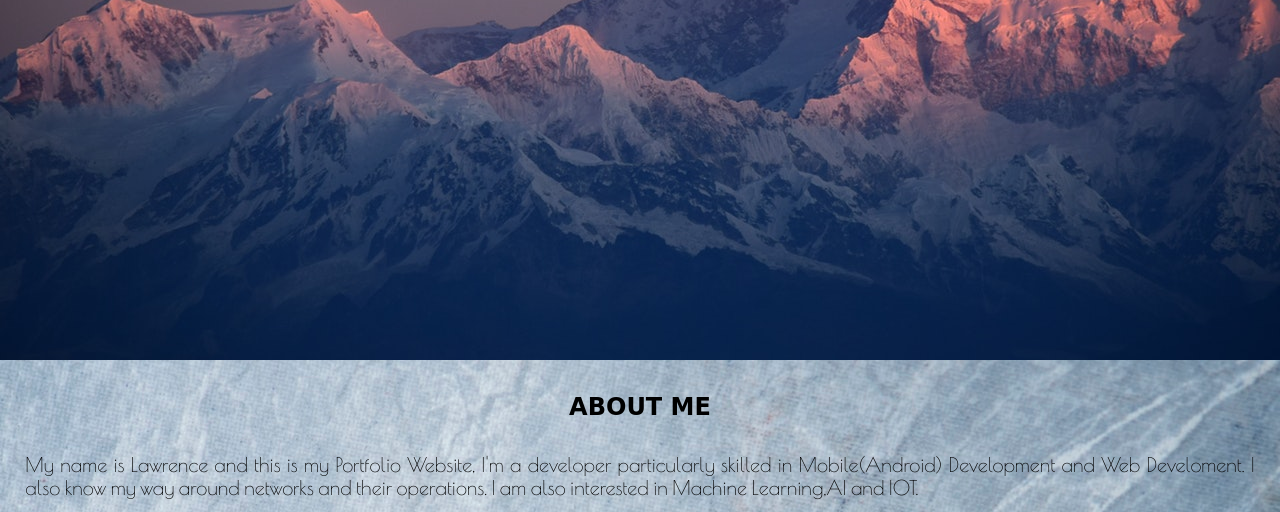
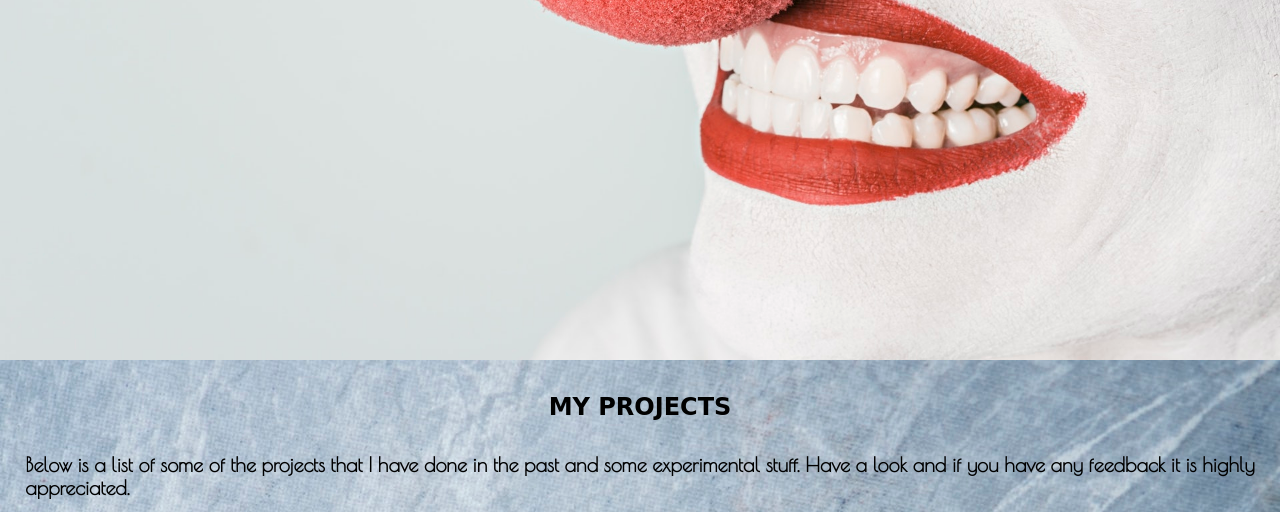
Before and after one commit to lawrence254/ipproject, a plain HTML site: page index.html in a window 1280 px wide. Shown: the part 440-952 px from the top of the page. Drawn offline with nearby package versions, Linux system fonts and the light colour scheme.

Commit message:
Change the cover image to a laughing man

```diff
--- a/css/style.css
+++ b/css/style.css
@@ -24,7 +24,7 @@ html,body{
 #cover{
   	height: 100%;
   	width: 100%;
-  	background-image: url('../images/back.jpeg');
+  	background-image: url('../images/cover.jpg');
   	background-size: cover;
     padding: 0%;
     margin: 0%;
--- a/index.html
+++ b/index.html
@@ -12,11 +12,6 @@
       </div>
     </div>
     <div id="container">
-      <div class="intro">
-        <h2>ABOUT ME</h2>
-        <p>My name is Lawrence and this is my Portfolio Website, I'm a developer particularly skilled in Mobile(Android) Development and Web Develoment. I also know my way
-        around networks and their operations. I am also interested in Machine Learning,AI and IOT.</p>
-      </div>
       <div class="projects">
         <h2>MY PROJECTS</h2>
         <p>Below is a list of some of the projects that I have done in the past and some experimental stuff. Have a look and if you have any feedback it is highly appreciated.</p>
@@ -47,6 +42,11 @@
         </div>
       </div>
       </div>
+      <div class="intro">
+        <h2>ABOUT ME</h2>
+        <p>My name is Lawrence and this is my Portfolio Website, I'm a developer particularly skilled in Mobile(Android) Development and Web Develoment. I also know my way
+        around networks and their operations. I am also interested in Machine Learning,AI and IOT.</p>
+      </div>
     </div>
   </body>
 </html>
```
Also changed, not shown: images/cover.jpg (added).
